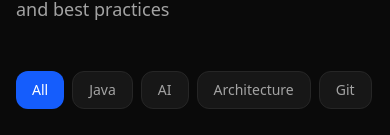
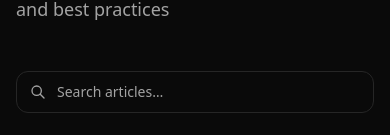
Before and after one commit to atascg01/DailyRefactor, a Next.js app: page /blog in a window 390 px wide. Shown: the part 198-333 px from the top of the page. Built offline with nearby package versions, Linux system fonts and the light colour scheme.

Commit message:
feat: add search bar to /blog page
- Search by article title and excerpt (case-insensitive contains)
- Works alongside category filter — search within a category or across all
- Search icon, clear placeholder, responsive max-width
- Empty state shows search query when no results found

```diff
--- a/src/components/BlogPageContent.tsx
+++ b/src/components/BlogPageContent.tsx
@@ -8,14 +8,24 @@ const categories = Array.from(new Set(articles.map((a) => a.category)));
 
 export default function BlogPageContent() {
   const [activeCategory, setActiveCategory] = useState<string | null>(null);
+  const [searchQuery, setSearchQuery] = useState("");
 
-  const filteredArticles = useMemo(
-    () =>
-      activeCategory
-        ? articles.filter((a) => a.category === activeCategory)
-        : articles,
-    [activeCategory],
-  );
+  const filteredArticles = useMemo(() => {
+    let result = activeCategory
+      ? articles.filter((a) => a.category === activeCategory)
+      : articles;
+
+    if (searchQuery.trim()) {
+      const query = searchQuery.toLowerCase().trim();
+      result = result.filter(
+        (a) =>
+          a.title.toLowerCase().includes(query) ||
+          a.excerpt.toLowerCase().includes(query)
+      );
+    }
+
+    return result;
+  }, [activeCategory, searchQuery]);
 
   return (
     <div className="max-w-6xl mx-auto px-4 sm:px-6 lg:px-8 py-12 md:py-16">
@@ -24,6 +34,27 @@ export default function BlogPageContent() {
         <p className="text-[var(--muted-foreground)] text-lg">
           Articles on software engineering, tools, and best practices
         </p>
+      </div>
+
+      {/* Search */}
+      <div className="relative mb-6">
+        <svg
+          className="absolute left-3.5 top-1/2 -translate-y-1/2 w-4 h-4 text-[var(--muted-foreground)]"
+          fill="none"
+          viewBox="0 0 24 24"
+          stroke="currentColor"
+        >
+          <path strokeLinecap="round" strokeLinejoin="round" strokeWidth={2} d="M21 21l-6-6m2-5a7 7 0 11-14 0 7 7 0 0114 0z" />
+        </svg>
+        <input
+          type="text"
+          value={searchQuery}
+          onChange={(e) => setSearchQuery(e.target.value)}
+          placeholder="Search articles…"
+          className="w-full max-w-md pl-10 pr-4 py-2.5 rounded-xl border border-[var(--border)]
+                     bg-[var(--background)] text-sm placeholder:text-[var(--muted-foreground)]
+                     focus:outline-none focus:border-blue-500 focus:ring-1 focus:ring-blue-500/30 transition-colors"
+        />
       </div>
 
       {/* Categories */}
@@ -62,7 +93,9 @@ export default function BlogPageContent() {
         </div>
       ) : (
         <p className="text-center py-16 text-[var(--muted-foreground)]">
-          No articles in this category yet.
+          {searchQuery.trim()
+            ? `No articles matching "${searchQuery.trim()}"`
+            : "No articles in this category yet."}
         </p>
       )}
     </div>
```
